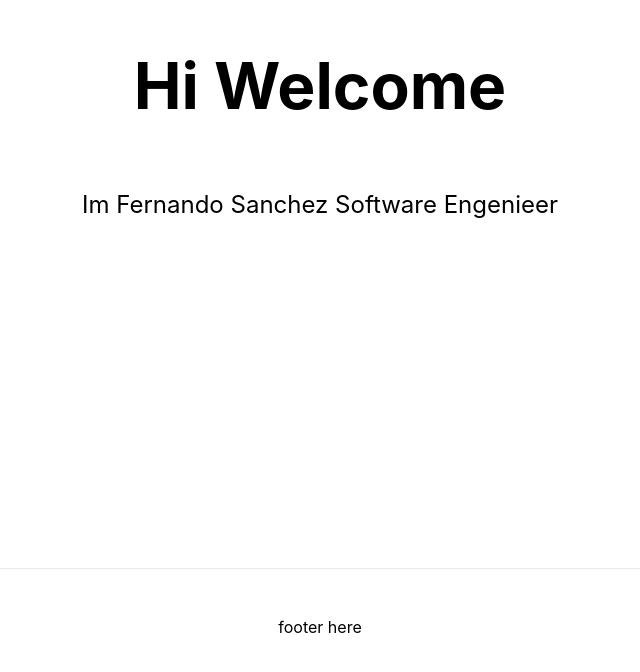
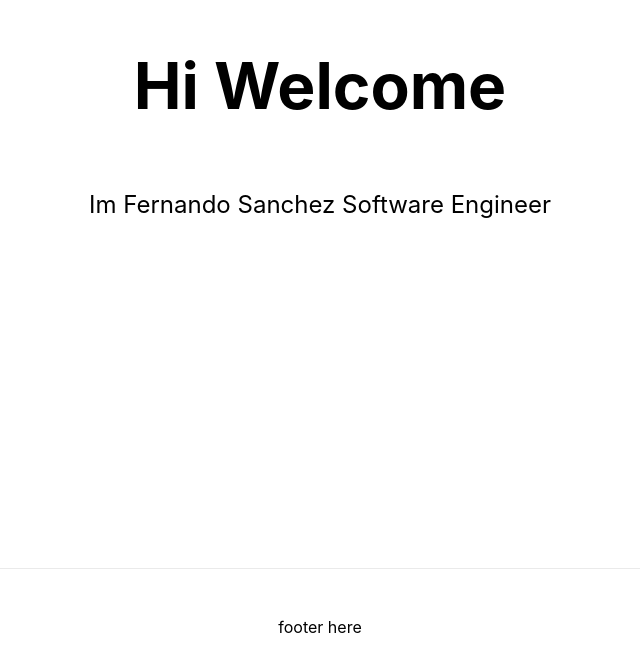
Before and after one commit to fsanchezvilela/personal-web, a Next.js app: page / in a window 1280 px wide. Shown: the part 232-904 px from the top of the page, without its empty margins (320-960 px from the left). Built offline with nearby package versions, Linux system fonts and the light colour scheme.

Commit message:
fix(home):correction of words

```diff
--- a/pages/index.tsx
+++ b/pages/index.tsx
@@ -13,7 +13,7 @@ const Home: NextPage = () => {
         <h1 className={styles.title}>Hi Welcome</h1>
 
         <p className={styles.description}>
-          Im Fernando Sanchez Software Engenieer
+          Im Fernando Sanchez Software Engineer
         </p>
       </main>
 
```
